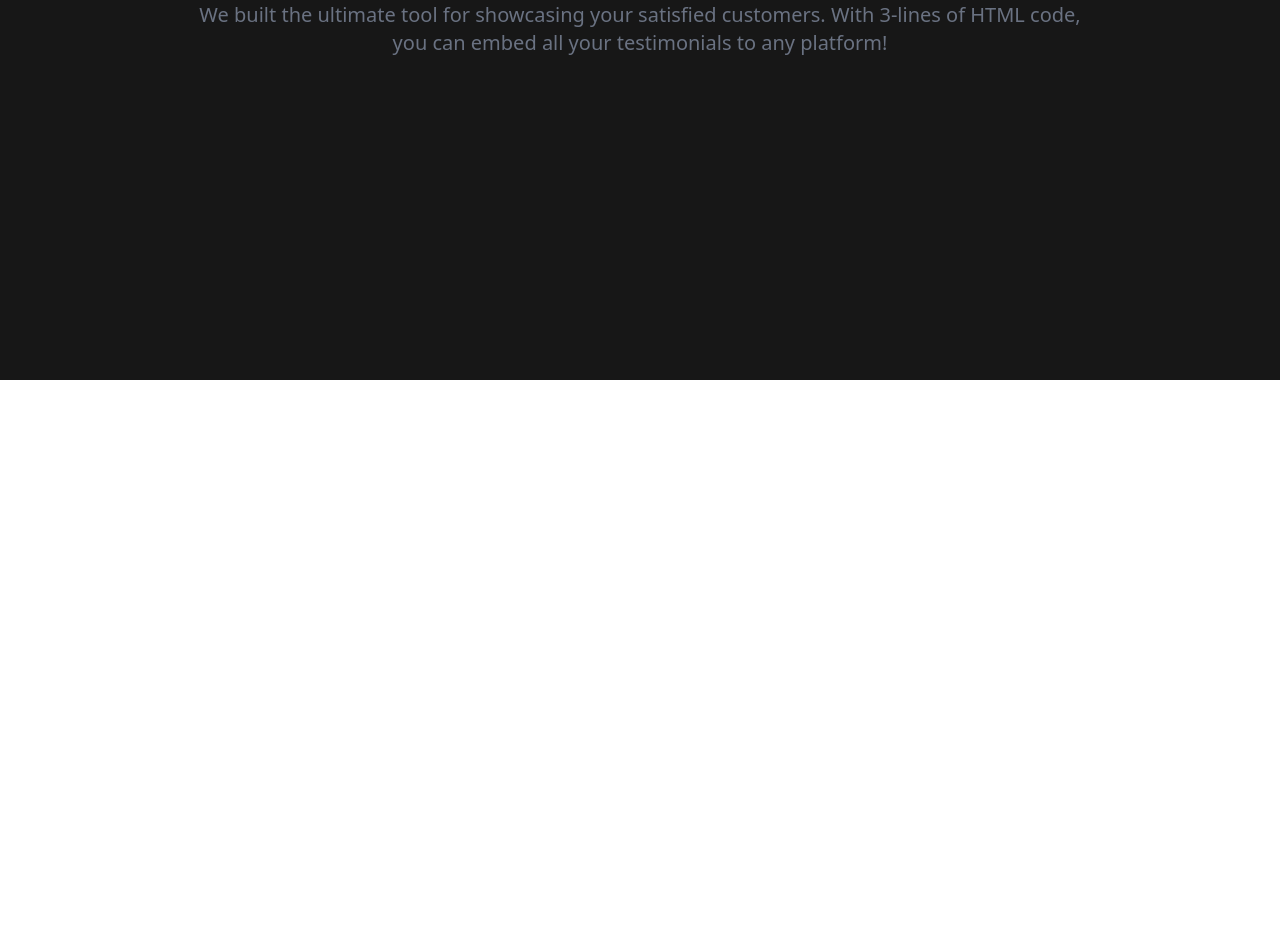
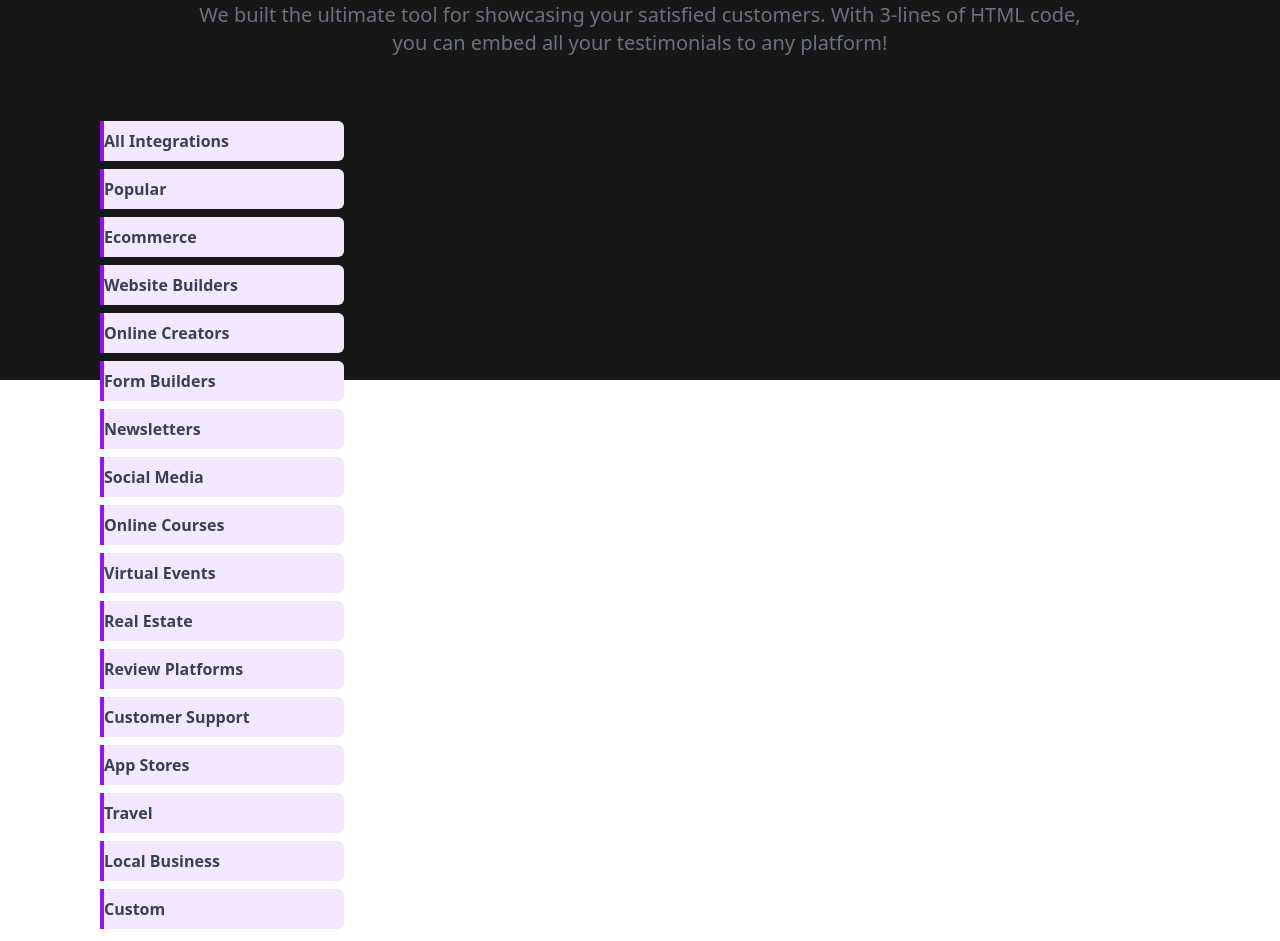
Before and after one commit to manishchaudharycode/TestimonialClone, a React (Vite) app: page /integrations in a window 1280 px wide. Shown: the part 420-1361 px from the top of the page. Before the commit the page ends 800 px from the top, so only its background shows below. Built offline with nearby package versions, Linux system fonts and the light colour scheme.

Commit message:
card create

```diff
--- a/src/lib/constant.ts
+++ b/src/lib/constant.ts
@@ -187,12 +187,7 @@ export const plansData: IPlans[] = [
   },
 ];
 
-export interface IBrand {
-  title: string;
-  image: string;
-  description: string;
-  tags: string[];
-}
+
 
 interface IPricing {
   title: string;
@@ -278,3 +273,77 @@ export const featuresData: Ifeatures[] = [
       "You can choose dark or light theme for the product page to better fit your website style.",
   },
 ];
+
+export interface IName {
+  text: string;
+}
+
+export const appName : IName[] =[
+  {
+    text:"All Integrations"
+  },
+  {
+    text:"Popular"
+  },
+  {
+    text:"Ecommerce"
+  },
+  {
+    text:"Website Builders"
+  },
+  {
+    text:"Online Creators"
+  },
+  {
+    text:"Form Builders"
+  },
+  {
+    text:"Newsletters"
+  },
+  {
+    text:"Social Media"
+  },
+  {
+    text:"Online Courses"
+  },
+  {
+    text:"Virtual Events"
+  },
+  {
+    text:"Real Estate"
+  },
+  {
+    text:"Review Platforms"
+  },
+  {
+    text:"Customer Support"
+  },
+  {
+    text:"App Stores"
+  },
+  {
+    text:" Travel"
+  },
+  {
+    text:"Local Business"
+  },
+  {
+    text:"Custom"
+  },
+]
+
+export interface IBrand {
+  title: string;
+  image: string;
+  description: string;
+  tags: string[];
+}
+
+export const brandsTable : IBrand[] = [
+  {
+    title:"wbflow",
+    description:"joewo",
+    image:"iman",
+    tags:["Popular","Ecommerce"]
+  }
+]
--- a/src/page/integrations.tsx
+++ b/src/page/integrations.tsx
@@ -1,9 +1,11 @@
 import Navabar from "../components/navabar"
+import { Button } from "../components/ui/button"
+import { appName } from "../lib/constant"
 
 
 function Integration() {
   return (
-    <div className="bg-neutral-900 h-screen">
+    <div className="bg-neutral-900  h-screen">
         <div>
             <Navabar/>
         </div>
@@ -12,9 +14,17 @@ function Integration() {
                 <h1 className="text-white text-6xl font-medium">Import customer testimonials and embed them on any platform</h1>
                 <p className="text-xl mt-4 text-gray-500">We built the ultimate tool for showcasing your satisfied customers. With 3-lines of HTML code, you can embed all your testimonials to any platform!</p>
             </div>
-            <div className="flex flex-col md:flex-row md:block">
+            <div className="flex flex-col md:flex-row md:block ">
                 <div className="w-full md:w-64 mb-3 float-left sticky to-5 sidebar ">
+                    <div className="relative inline-block text-left z-30 md:hidden w-full">
+                        <div>
+                            <Button className="admin-options-btn inline-flex justify-between w-full rounded-md border border-gray-300 shadow-sm px-4 py-2 bg-white text0sm font-medium text-gray-700 hover:bg-gray-50 focus:outline-none focus:ring-2 focus:ring-offset-2 focus:ring-offset-gray-100  "></Button>
+                        </div>
+                    </div>
+                    <ul className="list-none space-y-2  hidden md:block">
+                        {appName.map((name , ind) =>( <li key={ind} className="border-l-4 ml-3 font-bold py-2 cursor-pointer bg-purple-100 dark:bg-gray-700 text-gray-700 dark:text-gray-100 border-purple-600 rounded-r-md">{name.text}</li>))}
 
+                    </ul>
                 </div>
                 <div className="widget-list-container w-full  md:px-8 rightsidebarblock  ">
 
```
